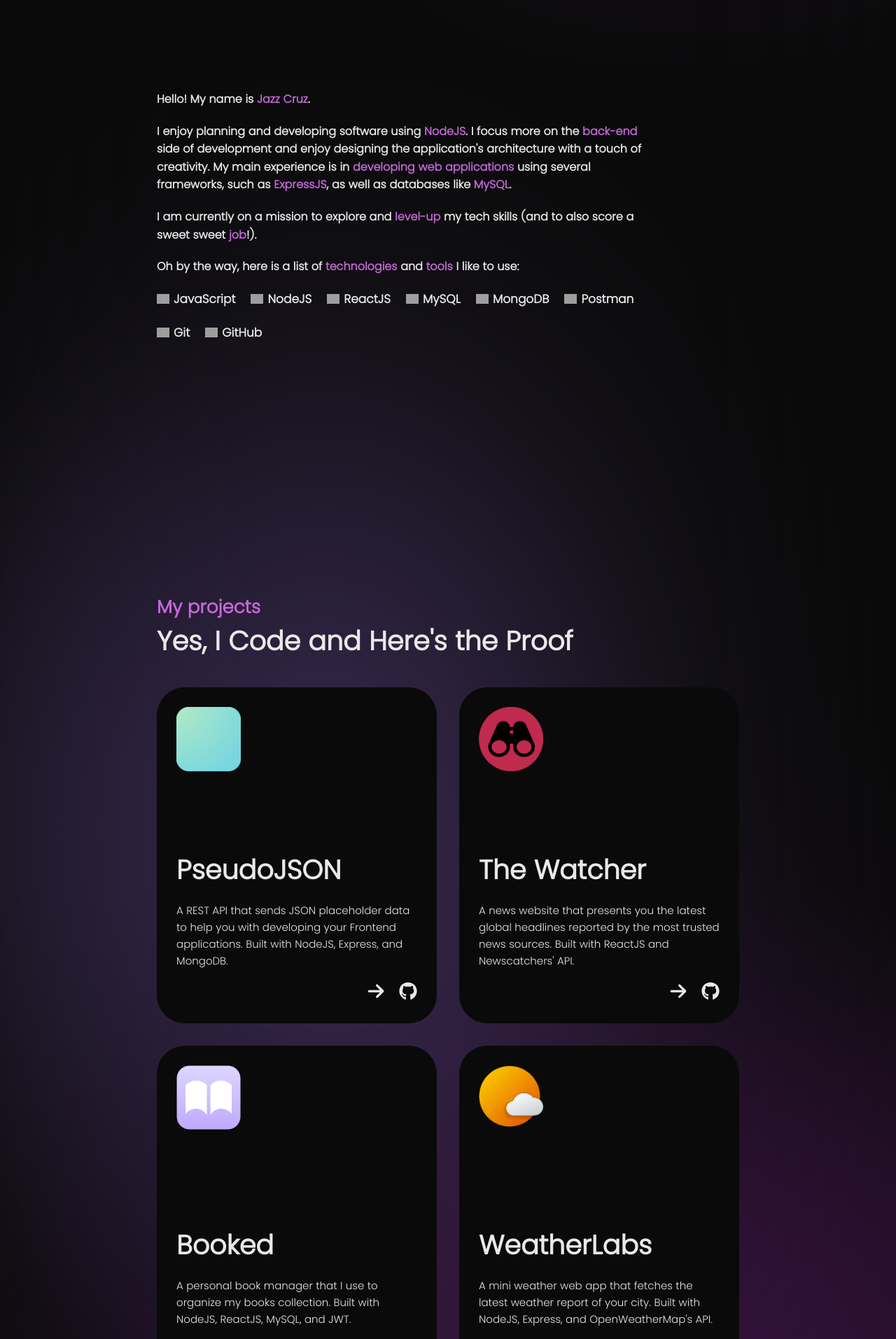
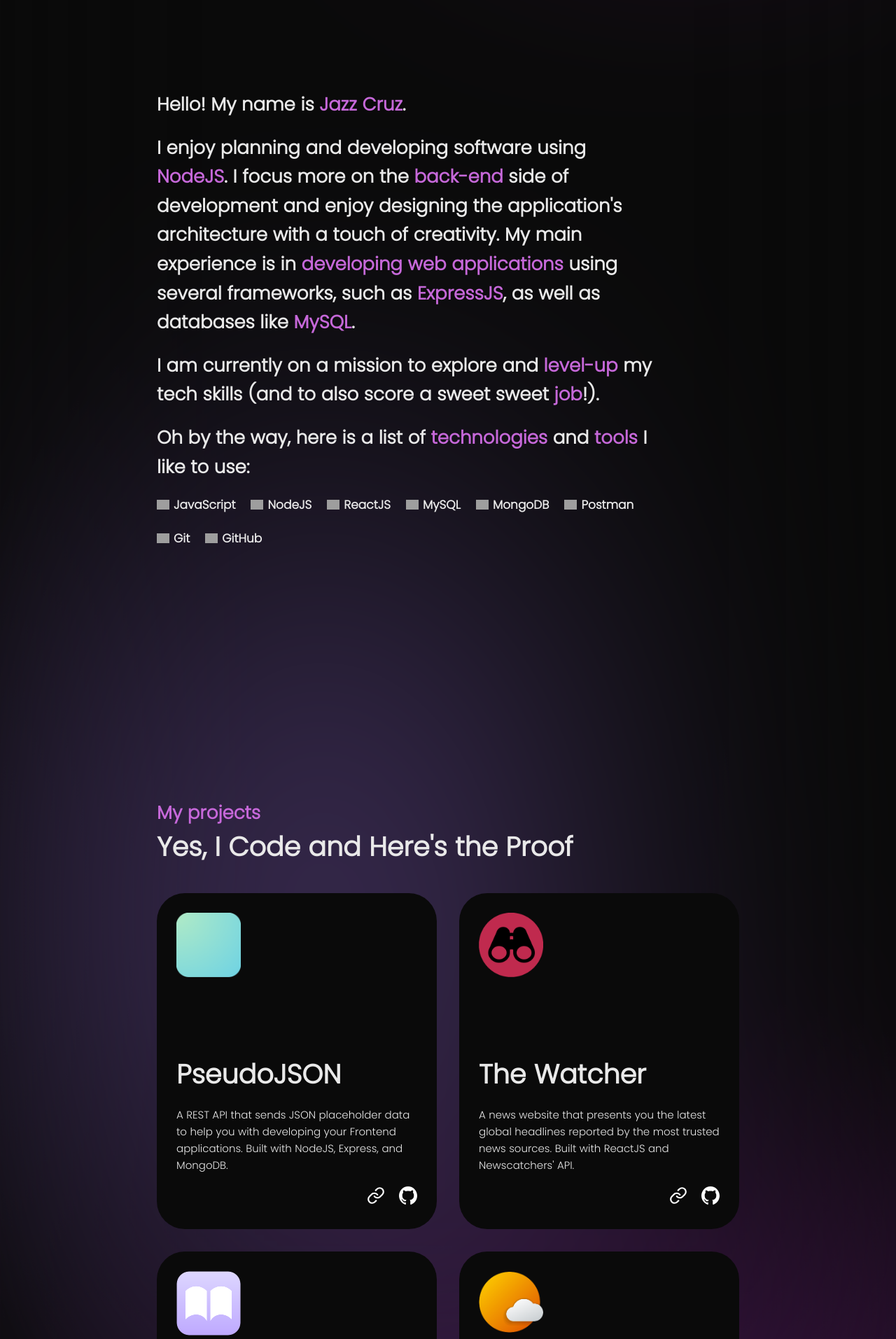
Before and after one commit to jazellecruz/personal-website-react, a React (Create React App) app: page / in a window 1280 px wide. Shown: the part 700-2613 px from the top of the page at 70% size. Built offline with nearby package versions, Linux system fonts and the light colour scheme; grey boxes are pictures that could not be loaded.

Commit message:
refactor

```diff
--- a/src/components/AboutMe.jsx
+++ b/src/components/AboutMe.jsx
@@ -2,14 +2,12 @@ import {skills} from "../constants/constants"
 import "../styles/aboutMe.css"
 
 const AboutMe = () => {
-  const tools = ["JavaScript", "Node.js", "React.js", "MySQL", "MongoDB", "Postman", "Heroku", "Render", "Vercel"]
-
   return (
-    <div className="section-root about">
+    <div className="section-root">
       <div className="about-container">
         <div className="about-desc-container">
-          <p className="about-me-desc">Hello! My name is <span className="highlight-text">Jazz Cruz</span>.</p>
-          <p className="about-me-desc">
+          <p className="sub-text">Hello! My name is <span className="highlight-text">Jazz Cruz</span>.</p>
+          <p className="sub-text">
             I enjoy planning and developing software using <span className="highlight-text">NodeJS</span>.
             I focus more on the <span className="highlight-text">back-end</span> side of development
             and enjoy designing the application's architecture with a touch of creativity. My main experience is
@@ -17,11 +15,11 @@ const AboutMe = () => {
             such as <span className="highlight-text">ExpressJS</span>, as well as databases
             like <span className="highlight-text">MySQL</span>.
           </p>
-          <p className="about-me-desc bold-text">
+          <p className="sub-text bold-text">
             I am currently on a mission to explore and <span className="highlight-text">level-up</span> my tech
             skills (and to also score a sweet sweet <span className="highlight-text">job</span>!).
           </p>
-          <p className="about-me-desc">
+          <p className="sub-text">
             Oh by the way, here is a list of <span className="highlight-text">technologies</span> and <span className="highlight-text">tools</span> I like to use:
           </p>
           <ul className="skills-list">
@@ -34,7 +32,6 @@ const AboutMe = () => {
           </ul>
         </div>
       </div>
-
     </div>
   )
 }
--- a/src/components/App.js
+++ b/src/components/App.js
@@ -1,25 +1,51 @@
-import Hero from "../components/Hero";
-import AboutMe from "../components/AboutMe";
-import Projects from "../components/Projects";
-import Contact from "../components/Contact";
-import Socials from "../components/Socials"
+import { useState, useContext } from "react";
+import Hero from "./Hero";
+import AboutMe from "./AboutMe";
+import Projects from "./Projects";
+import Contact from "./Contact";
+import Socials from "./Socials";
 import Footer from "./Footer";
+import Toast from "./Toast"
+import { ToastContext } from "../context";
 import "../styles/global.css";
 
 function App() {
+  const [toastType, setToastType] = useState();
+  const [open, setOpen] = useState(false);
+
+  const defineToastType = (toast) => {
+    setToastType({
+      message: toast.message,
+      severity: toast.severity
+    });
+    openToast();
+
+    setTimeout(closeToast, 4000)
+  }
+
+  const openToast = () => {
+    setOpen(true);
+  }
+
+  const closeToast = () => {
+    setOpen(false);
+  }
+
   return (
     <div className="App">
       <main>
         <Hero />
         <AboutMe />
         <Projects />
+        <ToastContext.Provider value={defineToastType}>
           <Contact />
+        </ToastContext.Provider>
         <Socials />
       </main>
       <Footer/>
+      <Toast type={toastType} open={open} handleClose={closeToast}/>
     </div>
   );
-
 }
 
 export default App;
--- a/src/components/Contact.jsx
+++ b/src/components/Contact.jsx
@@ -1,42 +1,15 @@
-import { useState } from "react";
-import {Snackbar, Alert} from '@mui/material';
 import EmailForm from "../components/EmailForm";
 import "../styles/contact.css"
 
 const Contact = () => {
-  const [openSnackbar, setOpenSnackbar] = useState(true);
-  const [snackbarType, setSnackbarType] = useState({
-    severity: "",
-    message: ""
-  });
-
-  const handleCloseSnackbar = () => setOpenSnackbar(false);
-
-  const setAndOpenSnackbar = (severity, message) => {
-    setSnackbarType({
-      severity: severity,
-      message: message
-    });
-    setOpenSnackbar(true);
-  }
-
   return (
     <div className="section-root" id="contact">
       <p className="sub-text highlight-text">Get in Touch</p>
       <h3 className="large-text">Got a question or proposal, or just want to say hello?
       <span className="highlight-text"> Shoot me a message</span>.</h3>
-      <EmailForm setAndOpenSnackbar={setAndOpenSnackbar}/>
-      {openSnackbar &&
-        <Snackbar open={openSnackbar}
-        autoHideDuration={6000}
-        onClose={handleCloseSnackbar}>
-          <Alert onClose={handleCloseSnackbar} severity={snackbarType.severity} sx={{ width: '100%' }}>
-            {snackbarType.message}
-          </Alert>
-        </Snackbar>
-        }
+      <EmailForm />
     </div>
-  )
+  );
 }
 
-export default Contact
+export default Contact;
--- a/src/components/Footer.jsx
+++ b/src/components/Footer.jsx
@@ -3,11 +3,12 @@ const Footer = () => {
 
   const style = {
     padding: "8rem 0 28px",
-    textAlign: "center"
+    textAlign: "center",
   }
+
   return (
     <footer className="footer-section" style={style}>
-      <p className="footer-text bold-text">developed by Jazz Cruz</p>
+      <p className="footer-text">developed by Jazz Cruz</p>
     </footer>
   )
 }
--- a/src/components/Hero.jsx
+++ b/src/components/Hero.jsx
@@ -1,6 +1,6 @@
 import { Avatar } from "@mui/material"
 import me from "../assets/me_004.jpg"
-import resume from "../static/jazellecruz-resume.pdf";
+import resume from "../static/jazellecruz_resume.pdf";
 import "../styles/hero.css";
 
 const Hero = () => {
@@ -9,13 +9,13 @@ const Hero = () => {
       <div className="avatar-container">
         <Avatar src={me} />
       </div>
-      <p className="sub-text">I'm Jazz — a <span className="highlight-text">Software Engineer</span>.</p>
+      <p className="sub-text">I'm Jazz — a <span className="highlight-text">Software Developer</span>.</p>
       <h1 className="large-text tagline">I like to craft digital-goodies for the web.</h1>
       <a className="animated-arrow" href={resume} target="_blank" rel="noopener noreferrer" >
         <span className="the-arrow -left">
           <span className="shaft"></span>
         </span>
-        <span class="main">
+        <span className="main">
           <span className="text">
             Check out my <span className="highlight-text">Resume</span>
           </span>
--- a/src/components/ProjectItem.jsx
+++ b/src/components/ProjectItem.jsx
@@ -1,19 +1,16 @@
-import { FontAwesomeIcon } from '@fortawesome/react-fontawesome'
-import { faArrowRight} from "@fortawesome/free-solid-svg-icons"
-import {faGithub} from "@fortawesome/free-brands-svg-icons"
+import {ReactComponent as LinkIcon} from "../assets/link-icon.svg"
+import {ReactComponent as GitHubIcon} from "../assets/github-logo.svg"
 import "../styles/projects.css";
 
 const ProjectItem = ({title, desc, url, gitHub, img, tools, bgColor}) => {
 
   return (
-    <div className="project-item"
-    // style={{backgroundColor : `${bgColor}`}}
-    >
+    <div className="project-item" >
       <div className="project-icon" >
         <img src={require(`../assets/${img}`)} alt="project-img" className="project-img"/>
       </div>
       <div className="project-info">
-        <a className="large-text"
+        <a className="large-text project-title"
             href={url}
             target="_blank"
             rel="noopener noreferrer">
@@ -25,14 +22,16 @@ const ProjectItem = ({title, desc, url, gitHub, img, tools, bgColor}) => {
           {url &&
               <a href={url}
                 target="_blank"
-                rel="noopener noreferrer">
-               <FontAwesomeIcon icon={faArrowRight} />
+                rel="noopener noreferrer"
+                className="scale-on-hover">
+                <LinkIcon />
               </a>
             }
             <a href={gitHub}
               target="_blank"
-              rel="noopener noreferrer">
-              <FontAwesomeIcon icon={faGithub} />
+              rel="noopener noreferrer"
+              className="scale-on-hover">
+              <GitHubIcon />
             </a>
 
           </div>
--- a/src/components/Projects.jsx
+++ b/src/components/Projects.jsx
@@ -7,7 +7,6 @@ const Projects = () => {
     <div className="section-root" id="projects">
       <p className="sub-text highlight-text">My projects</p>
       <h3 className="large-text">Yes, I Code and Here's the Proof</h3>
-
       <div className="project-container">
         {projectData.map(({title, desc, url, img, gitHub, tools, color}) =>
           <ProjectItem
--- a/src/components/Socials.jsx
+++ b/src/components/Socials.jsx
@@ -1,6 +1,6 @@
-import { FontAwesomeIcon } from "@fortawesome/react-fontawesome";
-import {faGithub, faLinkedinIn} from "@fortawesome/free-brands-svg-icons";
 import { socials } from "../constants/constants";
+import gh from "../assets/github-logo.svg"
+import linkedIn from "../assets/linkedin-icon.svg"
 import readcv from "../assets/readcv-darkmode.png"
 
 
@@ -9,24 +9,17 @@ const Socials = () => {
     <div className="section-root" id="socials">
       <p className="sub-text highlight-text">Socials</p>
       <h3 className="large-text">Don't be a stranger— say hi!</h3>
-
       <div className="socials-svg-container">
         <a href={socials.github} target="_blank" rel="noopener noreferrer">
-          <FontAwesomeIcon icon={faGithub}/>
+          <img src={gh} alt="github-logo" className="scale-on-hover"/>
         </a>
         <a href={socials.linkedIn} target="_blank" rel="noopener noreferrer">
-          <FontAwesomeIcon icon={faLinkedinIn}/>
+        <img src={linkedIn} alt="github-logo" className="scale-on-hover"/>
         </a>
         <a href={socials.readCV} target="_blank" rel="noopener noreferrer">
-          <img src={readcv} alt="readcv-logo"/>
+          <img src={readcv} alt="readcv-logo" className="scale-on-hover"/>
         </a>
       </div>
-
-      {/* <a href={socials.linkedIn} target="_blank" rel="noopener noreferrer">
-        <FontAwesomeIcon icon={faLinkedin}/>
-      </a>
-       */}
-
     </div>
   )
 }
--- a/src/index.js
+++ b/src/index.js
@@ -1,6 +1,5 @@
 import ReactDOM from 'react-dom/client';
 import App from '../src/components/App';
-
 
 const root = ReactDOM.createRoot(document.getElementById('root'));
 root.render(
```
Lines whose indentation alone changed are shown as unchanged.
